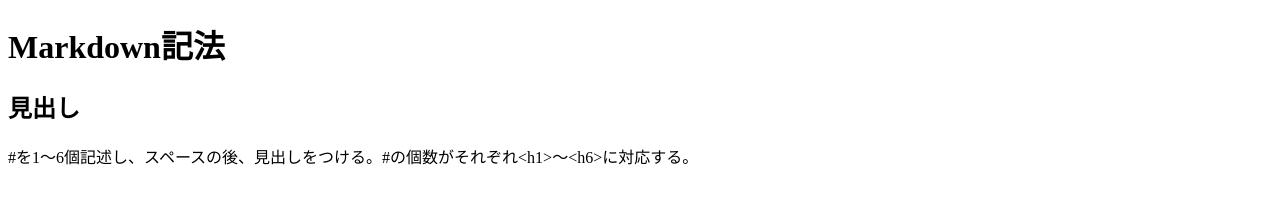
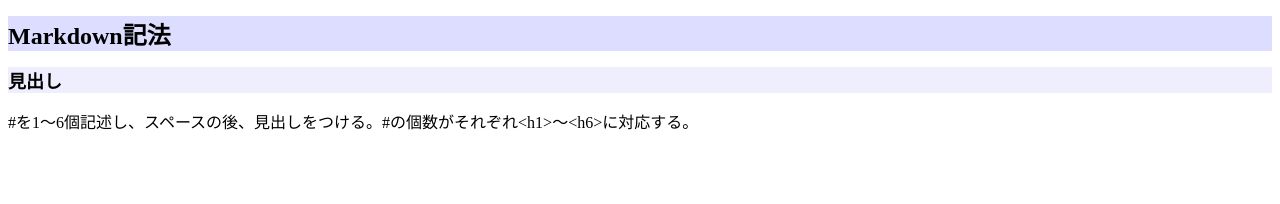
Before and after one commit to toracatman/test, a plain HTML site: page index.html in a window 1280 px wide. Drawn offline with Linux system fonts and the light colour scheme; files that its build step writes are made by us from their sources.

Commit message:
[add] css

```diff
--- a/index.html
+++ b/index.html
@@ -3,6 +3,7 @@
 <head>
 <meta charset="UTF-8">
 <title>Markdown記法</title>
+<link rel="stylesheet" href="css/main.css" />
 </head>
 
 <body>
--- /dev/null
+++ b/main.css
@@ -0,0 +1,8 @@
+h1 {
+font-size: 24px;
+background-color: #ddddff;
+}
+h2 {
+font-size: 18px;
+background-color: #eeeeff;
+}
```
